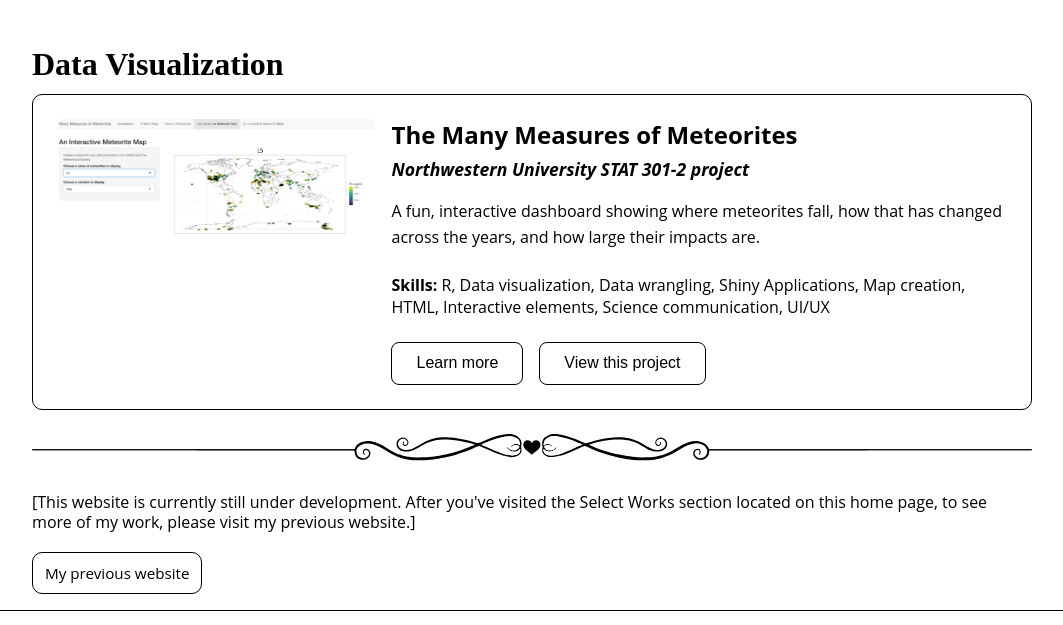
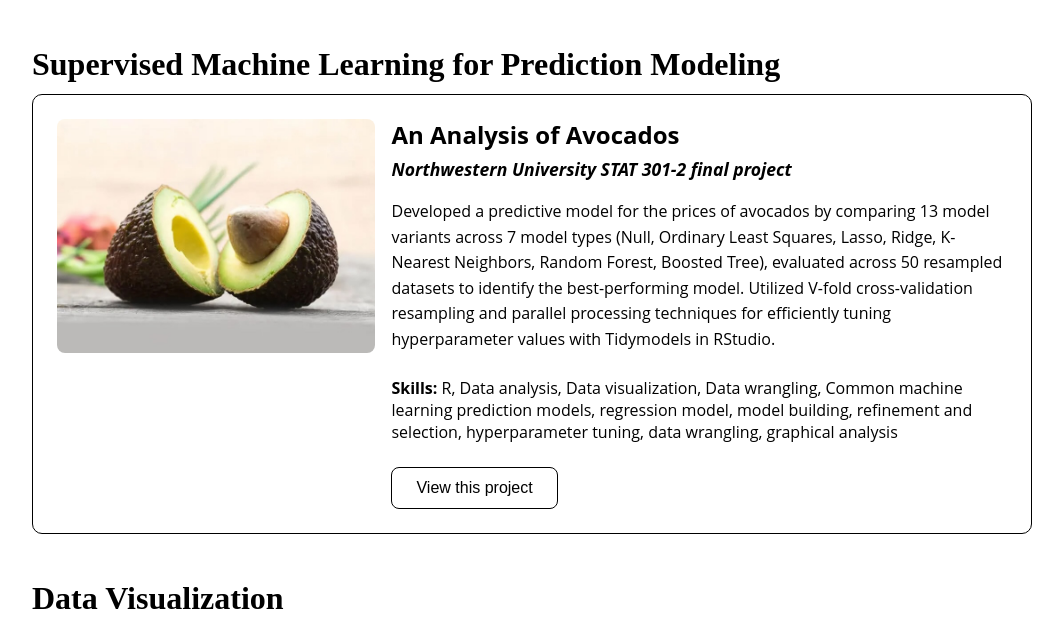
Before and after one commit to valerieychu/valerieychu.github.io, a Gatsby site: page /storytelling in a window 1280 px wide. Shown: the part 1088-1713 px from the top of the page, without its empty margins (108-1171 px from the left). Built offline with nearby package versions, Linux system fonts and the light colour scheme; Gatsby itself is replaced by a stand-in of ours.

Commit message:
storytelling updated with avocado project

```diff
--- a/src/pages/storytelling.js
+++ b/src/pages/storytelling.js
@@ -6,8 +6,9 @@ import divider from '../images/divider.svg';
 import ProjectCard from './projectcard';
 import SlideshowCard from './slideshowcard';
 import manymeasuresofmeteorites from '../images/manymeasuresofmeteorites.png';
-import mothstories from '../images/mothstories.png'
-import photoinstagram from '../images/photoinstagram.png'
+import mothstories from '../images/mothstories.png';
+import photoinstagram from '../images/photoinstagram.png';
+import avocados from '../images/avocados.jpeg';
 
 const Storytelling = () => {
   return (
@@ -42,7 +43,7 @@ const Storytelling = () => {
           alt='Valerie Photography Instagram'
           hed="Valerie's Photography Instagram"
           subhed=''
-          description="Photographs of presidents, politicians, people, and some plants."
+          description='Photographs of presidents, politicians, people, and some plants.'
           skills='Adobe Lightroom, Event photography, Photoshop, Political coverage'
           learnMoreUrl=''
           viewProjectUrl='https://instagram.com/valerieychuphotos'
@@ -50,7 +51,9 @@ const Storytelling = () => {
 
         <br></br>
 
-        <h3 className='h3'>Political Reporting & Photography on a Science and Tech Beat</h3>
+        <h3 className='h3'>
+          Political Reporting & Photography on a Science and Tech Beat
+        </h3>
         <ProjectCard
           image={mothstories}
           alt='Medill on the Hill stories'
@@ -64,15 +67,32 @@ const Storytelling = () => {
 
         <br></br>
 
+        <h3 className='h3'>
+          Supervised Machine Learning for Prediction Modeling
+        </h3>
+        <ProjectCard
+          image={avocados}
+          alt='an analysis of avocados'
+          hed='An Analysis of Avocados'
+          subhed='Northwestern University STAT 301-2 final project'
+          description='Developed a predictive model for the prices of avocados by comparing 13 model variants across 7 model types (Null, Ordinary Least Squares, Lasso, Ridge, K-Nearest Neighbors, Random Forest, Boosted Tree), evaluated across 50 resampled datasets to identify the best-performing model.
+Utilized V-fold cross-validation resampling and parallel processing techniques for efficiently tuning hyperparameter values with Tidymodels in RStudio.'
+          skills='R, Data analysis, Data visualization, Data wrangling, Common machine learning prediction models, regression model, model building, refinement and selection, hyperparameter tuning, data wrangling, graphical analysis'
+          // learnMoreUrl='/storytelling'
+          viewProjectUrl='https://github.com/valerieychu/an-analysis-of-avocados'
+        />
+
+        <br></br>
+
         <h3 className='h3'>Data Visualization</h3>
         <ProjectCard
           image={manymeasuresofmeteorites}
-          alt='AETC Slideshow'
+          alt='Meteorites'
           hed='The Many Measures of Meteorites'
-          subhed='Northwestern University STAT 301-2 project'
+          subhed='Northwestern University STAT 302 final project'
           description='A fun, interactive dashboard showing where meteorites fall, how that has changed across the years, and how large their impacts are.'
           skills='R, Data visualization, Data wrangling, Shiny Applications, Map creation, HTML, Interactive elements, Science communication, UI/UX'
-          learnMoreUrl='/storytelling'
+          // learnMoreUrl='/storytelling'
           viewProjectUrl='https://nohrcx-valerie-chu.shinyapps.io/the_many_measures_of_meteorites/'
         />
 
```
Also changed, not shown: src/images/avocados.jpeg (added), src/images/avocadosgraph.png (added), 2 other files.
